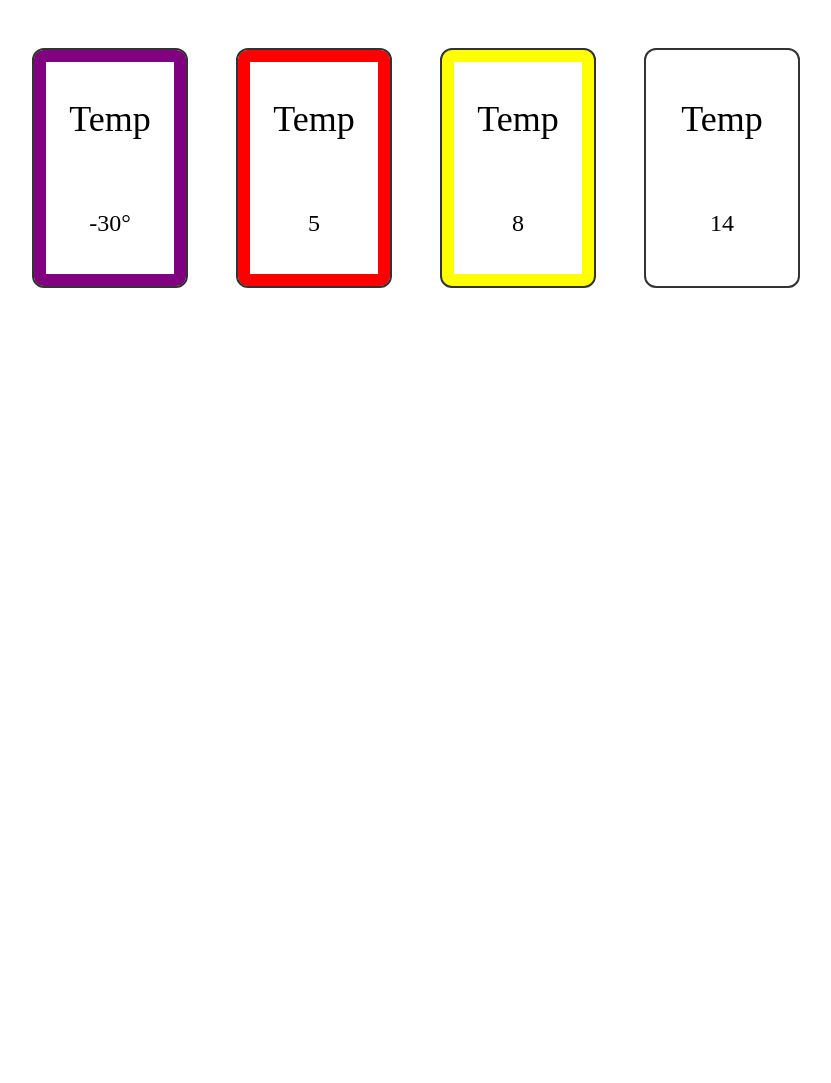
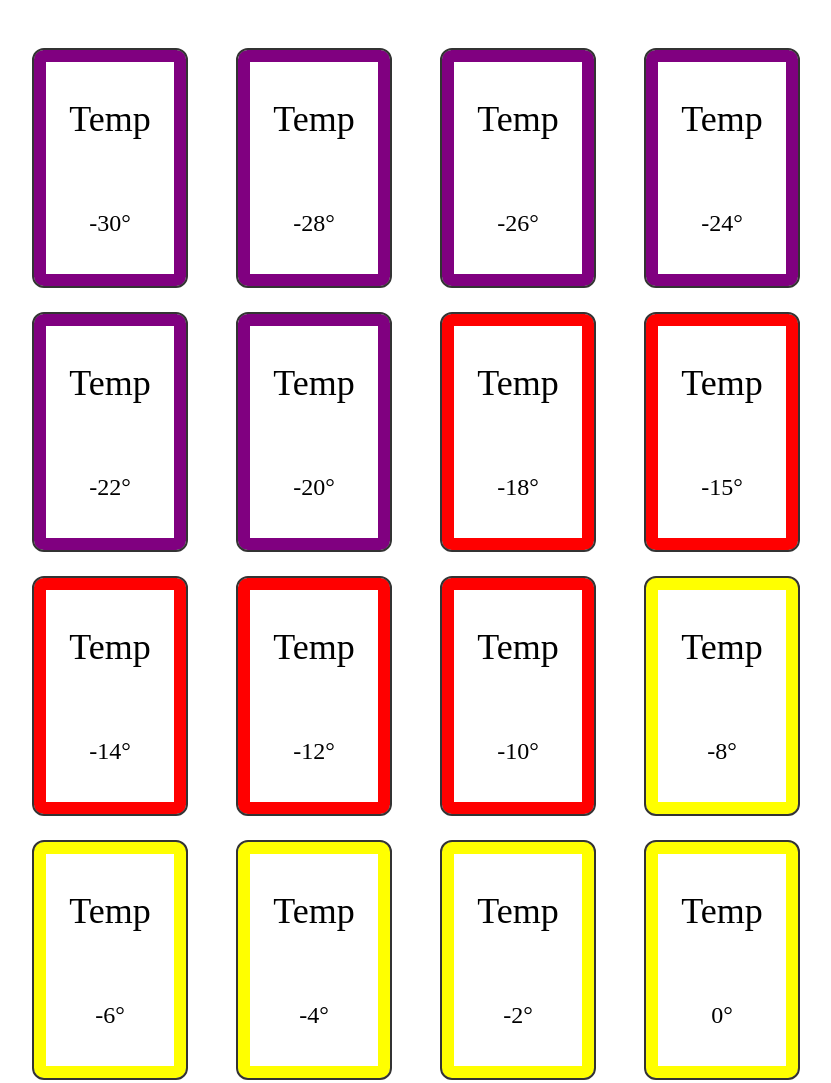
Before and after one commit to mekane/tm-ares-cards, a plain HTML site: page page2.html in a window 1280 px wide. Shown: the whole page, without its empty margins (16-847 px from the left). Drawn offline with Linux system fonts and the light colour scheme.

Commit message:
Add temperature decks

```diff
--- a/page2.html
+++ b/page2.html
@@ -14,19 +14,79 @@
     <span class="level">-30&deg;</span>
 </div>
 
+<div class="card purple">
+    <span class="text">Temp</span>
+    <span class="level">-28&deg;</span>
+</div>
+
+<div class="card purple">
+    <span class="text">Temp</span>
+    <span class="level">-26&deg;</span>
+</div>
+
+<div class="card purple">
+    <span class="text">Temp</span>
+    <span class="level">-24&deg;</span>
+</div>
+
+<div class="card purple">
+    <span class="text">Temp</span>
+    <span class="level">-22&deg;</span>
+</div>
+
+<div class="card purple">
+    <span class="text">Temp</span>
+    <span class="level">-20&deg;</span>
+</div>
+
 <div class="card red">
     <span class="text">Temp</span>
-    <span class="level">5</span>
+    <span class="level">-18&deg;</span>
+</div>
+
+<div class="card red">
+    <span class="text">Temp</span>
+    <span class="level">-15&deg;</span>
+</div>
+
+<div class="card red">
+    <span class="text">Temp</span>
+    <span class="level">-14&deg;</span>
+</div>
+
+<div class="card red">
+    <span class="text">Temp</span>
+    <span class="level">-12&deg;</span>
+</div>
+
+<div class="card red">
+    <span class="text">Temp</span>
+    <span class="level">-10&deg;</span>
 </div>
 
 <div class="card yellow">
     <span class="text">Temp</span>
-    <span class="level">8</span>
+    <span class="level">-8&deg;</span>
 </div>
 
-<div class="card white">
+<div class="card yellow">
     <span class="text">Temp</span>
-    <span class="level">14</span>
+    <span class="level">-6&deg;</span>
+</div>
+
+<div class="card yellow">
+    <span class="text">Temp</span>
+    <span class="level">-4&deg;</span>
+</div>
+
+<div class="card yellow">
+    <span class="text">Temp</span>
+    <span class="level">-2&deg;</span>
+</div>
+
+<div class="card yellow">
+    <span class="text">Temp</span>
+    <span class="level">0&deg;</span>
 </div>
 
 </body>
```
Also changed, not shown: page3.html (added, +33 -0 lines).
